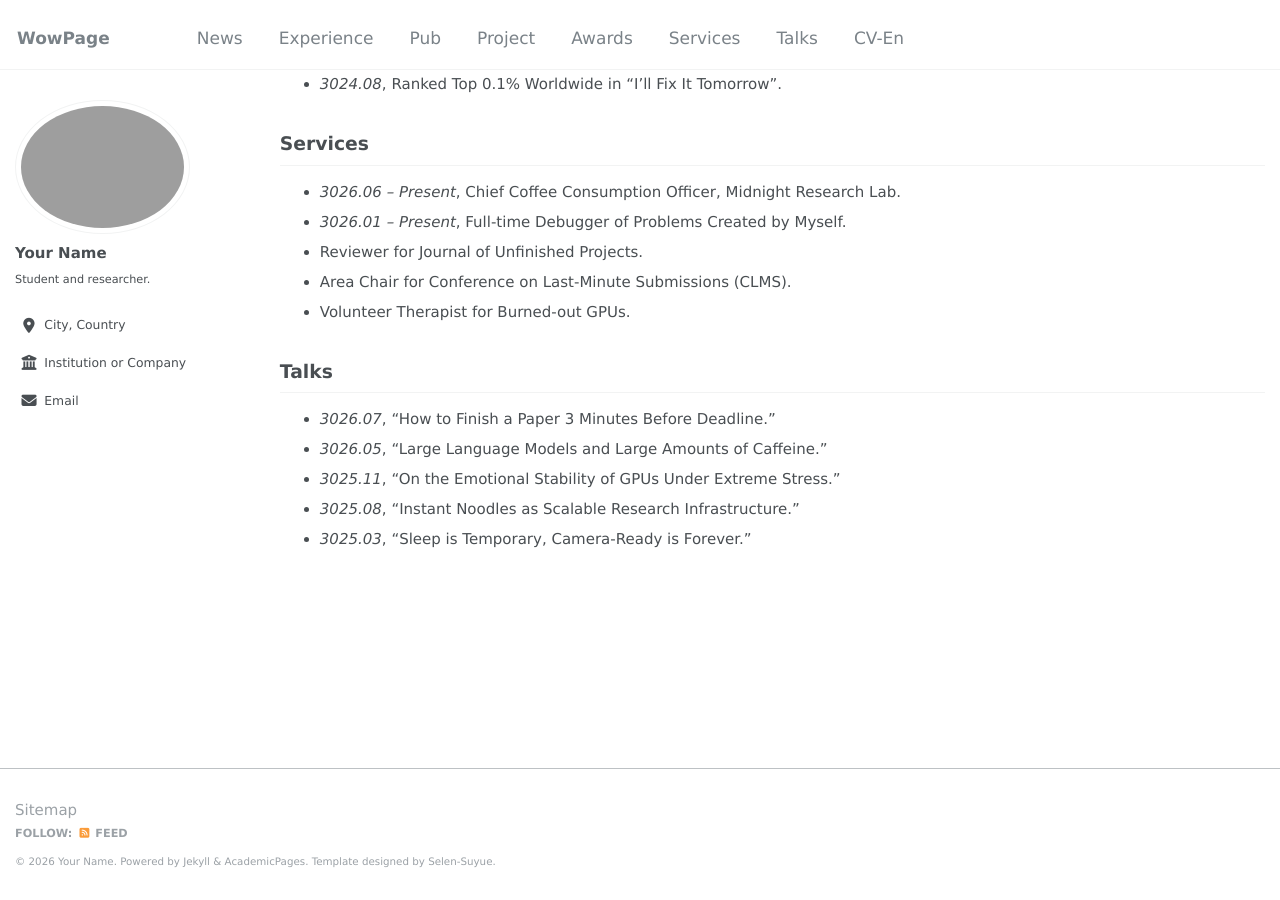
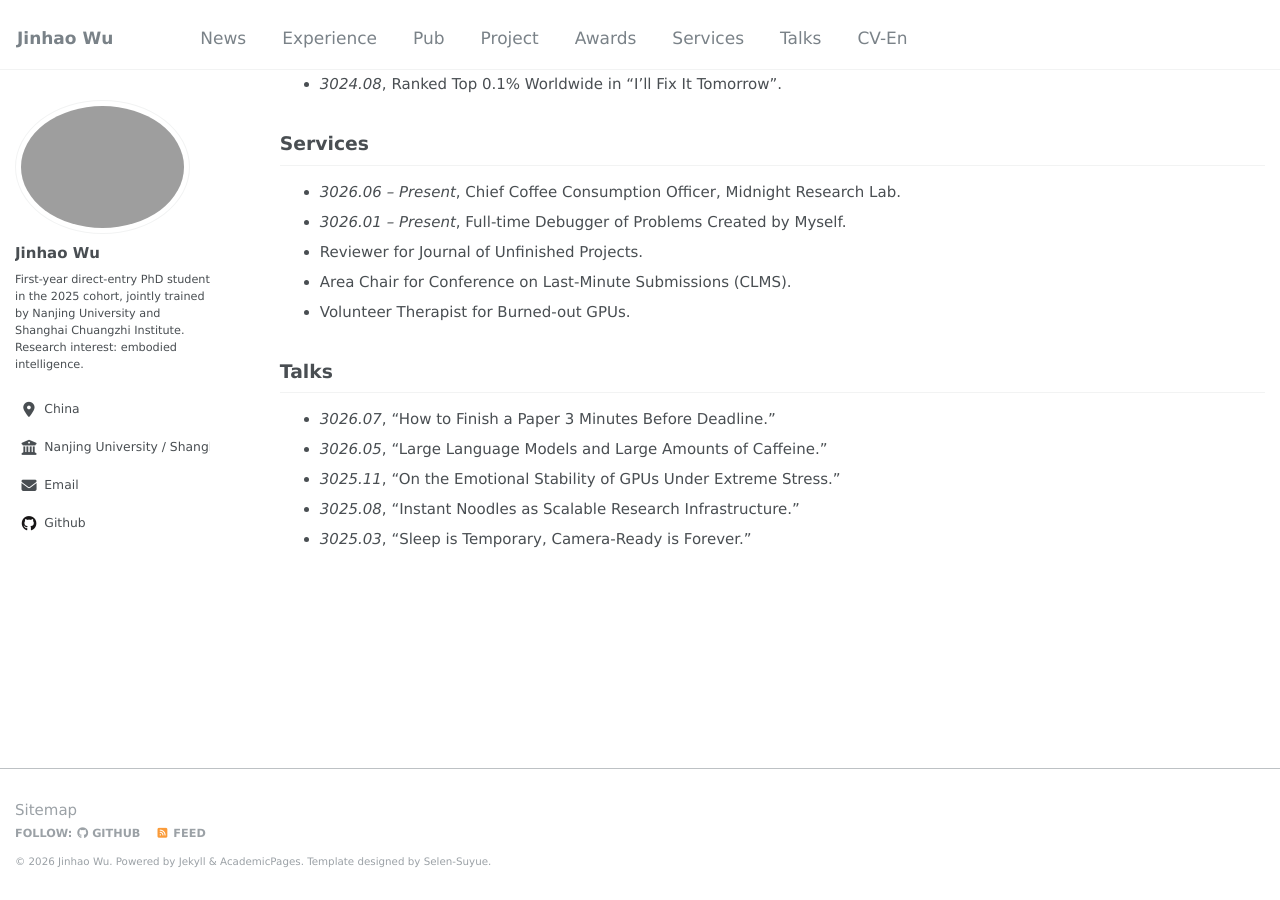
Before and after one commit to JinhaoWuu/JinhaoWuu.github.io, a Jekyll site: the page built from _pages/about.md, in a window 1280 px wide and 900 px high, scrolled down 2189 px. Built offline with Jekyll 4.4.1, drawn with Linux system fonts in a browser that asks for light colours; some web fonts are replaced; our own code applies the rules of GitHub Pages for plain Markdown files.

Commit message:
Update personal information in _config.yml

```diff
--- a/_config.yml
+++ b/_config.yml
@@ -1,21 +1,21 @@
 locale                   : "en-US"
-title                    : "WowPage"
+title                    : "Jinhao Wu"
 title_separator          : "-"
-name                     : "Your Name"
-description              : &description "A clean academic homepage template."
-url                      : ""
+name                     : "Jinhao Wu"
+description              : &description "First-year PhD student interested in embodied intelligence."
+url                      : "https://jinhaowuu.github.io"
 baseurl                  : ""
-repository               : ""
+repository               : "JinhaoWuu/JinhaoWuu.github.io"
 
 author:
   avatar           : "1.png"
-  name             : "Your Name"
+  name             : "Jinhao Wu"
   pronouns         :
-  bio              : "Student and researcher."
-  location         : "City, Country"
-  employer         : "Institution or Company"
+  bio              : "First-year direct-entry PhD student in the 2025 cohort, jointly trained by Nanjing University and Shanghai Chuangzhi Institute. Research interest: embodied intelligence."
+  location         : "China"
+  employer         : "Nanjing University / Shanghai Chuangzhi Institute"
   uri              :
-  email            : "name@example.com"
+  email            : "652025330032@smail.nju.edu.cn"
 
   arxiv            :
   googlescholar    :
@@ -28,7 +28,7 @@ author:
   bitbucket        :
   codepen          :
   dribbble         :
-  github           :
+  github           : "JinhaoWuu"
   kaggle           :
   stackoverflow    :
 
```
